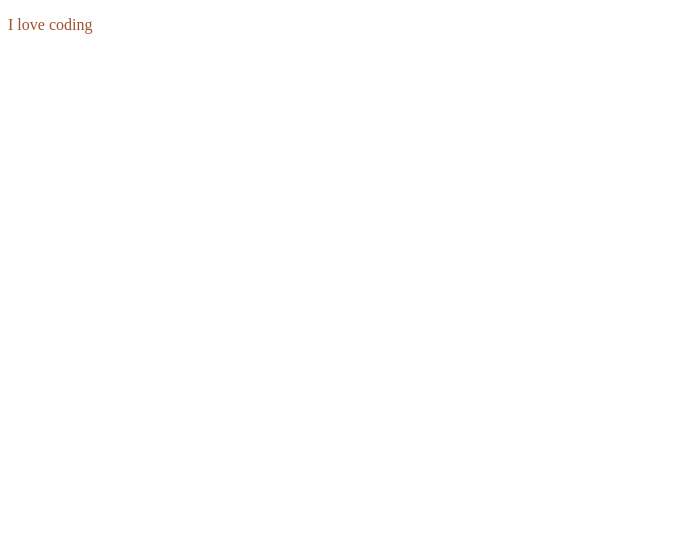
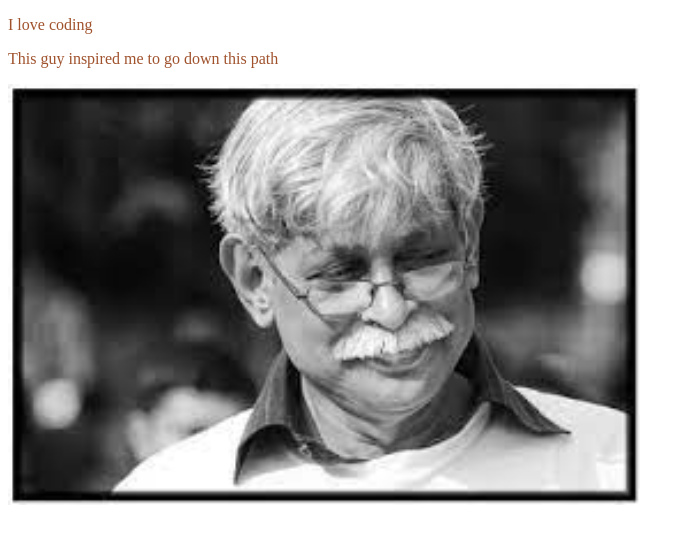
Before and after one commit to tetrarahat7/my-first-repo, a plain HTML site: page index.html in a window 1280 px wide. Shown: the whole page, without its empty margins (0-694 px from the left). Drawn offline with Linux system fonts and the light colour scheme.

Commit message:
addded inspiration

```diff
--- a/index.html
+++ b/index.html
@@ -10,6 +10,9 @@
         <p>
             I love coding
         </p>
+        <p>This guy inspired me to go down this path</p>
+        <img src="download.jpg" alt="Muhammad zafar Iqbal sir" width="50%">
+
     </div>
 </head>
 <body>
```
Also changed, not shown: download.jpg (added).
